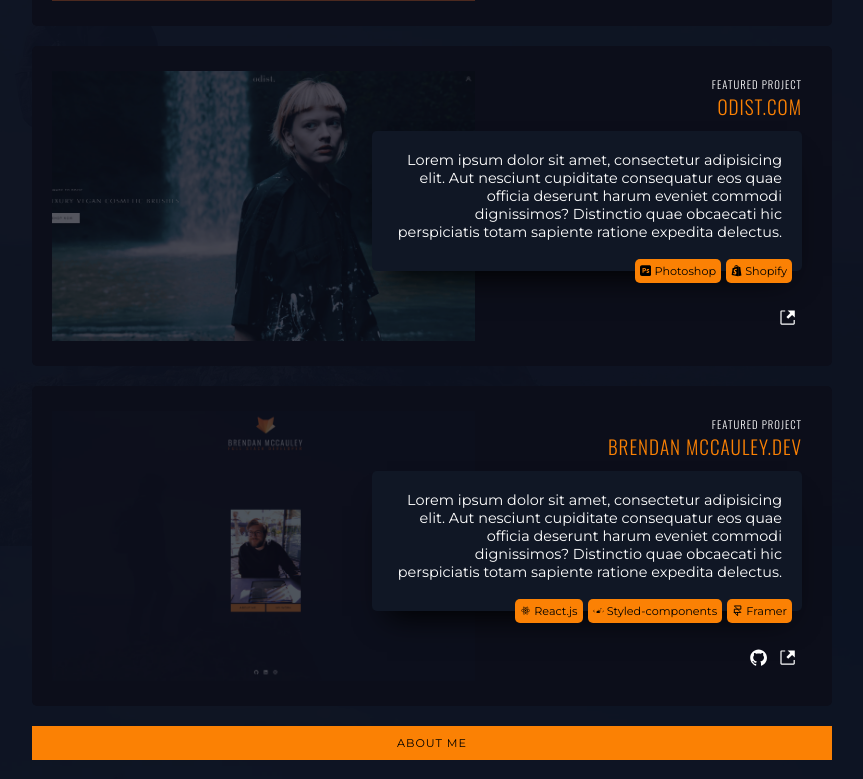
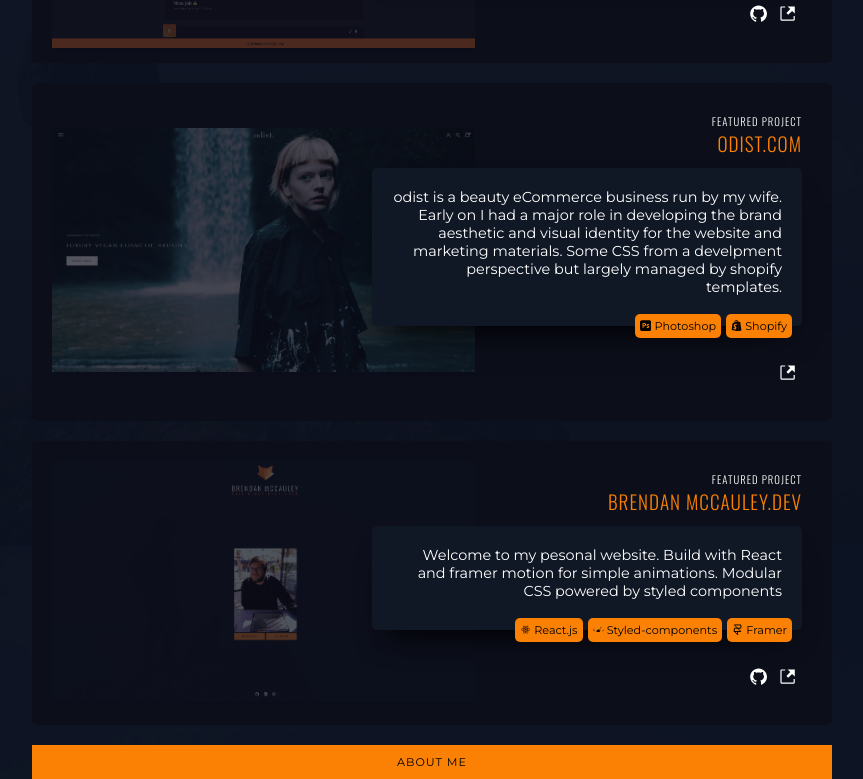
Before and after one commit to ollymac1/brendanmccauley.dev, a React (Create React App) app: page /work in a window 1280 px wide. Shown: the part 1189-1968 px from the top of the page, without its empty margins (208-1071 px from the left). Built offline with nearby package versions, Linux system fonts and the light colour scheme.

Commit message:
added portfolio summary

```diff
--- a/src/components/portfolioItem/PortfolioItem.styles.js
+++ b/src/components/portfolioItem/PortfolioItem.styles.js
@@ -4,16 +4,11 @@
 	display: flex;
 	background: ${({ theme }) => theme.colors.navy};
 	padding: 10px;
-	height: 320px;
+
 	width: 100%;
 	display: flex;
 	border-radius: 5px;
 	align-items: center;
-
-	@media only screen and (max-width: 1100px) {
-		//height: 350px;
-		height: auto;
-	}
 `;
 
 export const ImgStyles = styled.div`
--- a/src/components/portfolioList/PortfolioList.jsx
+++ b/src/components/portfolioList/PortfolioList.jsx
@@ -14,10 +14,8 @@
 								({ opacity: 0.8 },
 								{ translateY: [100, 50, -50, 20, -20, 10, 0] })
 							}
-							//exit={{ opacity: 0 }}
 							whileHover={{ scale: 1.01, opacity: 1 }}
 							initial={({ opacity: 0 }, { translateY: 200 })}
-							//transition={{ duration:  }}
 						>
 							<PortfolioItem key={index} project={project} />
 						</motion.div>
--- a/src/components/portfolioList/projects.js
+++ b/src/components/portfolioList/projects.js
@@ -11,7 +11,7 @@
 		link: 'https://www.trainhyve.com',
 		github: '',
 		description:
-			'Lorem ipsum dolor sit amet, consectetur adipisicing elit. Aut nesciunt cupiditate consequatur eos quae officia deserunt harum eveniet commodi dignissimos? Distinctio quae obcaecati hic perspiciatis totam sapiente ratione expedita delectus.',
+			'HYVE is a gym renting private studios by the hour. Everything on this website is my work; I created the brand idendity, UI, UX, built the platform with React.js on the frontend, Firebase on the backend and Redux for state management. This production app features authentication, booking/availability logic, stripe gateway integration, mandrill transactional email integtation and Node.js cloud functions. ',
 		firebase: true,
 		react: true,
 		redux: true,
@@ -25,7 +25,7 @@
 		link: 'https://thirsty-babbage-ed6e1d.netlify.app/',
 		github: 'https://github.com/ollymac1/property-marketplace',
 		description:
-			'Lorem ipsum dolor sit amet, consectetur adipisicing elit. Aut nesciunt cupiditate consequatur eos quae officia deserunt harum eveniet commodi dignissimos? Distinctio quae obcaecati hic perspiciatis totam sapiente ratione expedita delectus.',
+			"Foxtails is a property marketplace app I've build from the ground up using React on the frontend and firebase on the backend. Users are authenticated, can create, edit and delete their own listings and 'wishlist' property of interest. There are some features still under construction. ",
 		firebase: true,
 		react: true,
 		redux: false,
@@ -40,7 +40,7 @@
 		link: 'https://distracted-bartik-5f3c8f.netlify.app/',
 		github: 'https://github.com/ollymac1/feedback-app',
 		description:
-			'Lorem ipsum dolor sit amet, consectetur adipisicing elit. Aut nesciunt cupiditate consequatur eos quae officia deserunt harum eveniet commodi dignissimos? Distinctio quae obcaecati hic perspiciatis totam sapiente ratione expedita delectus.',
+			'A web app combining React and Firebase v9 for storing customer reviews. Create update and delete reviews, synced in real-time with firebase onSnapshot.',
 		firebase: true,
 		react: true,
 		redux: false,
@@ -54,7 +54,7 @@
 		link: 'https://www.odist.com',
 		github: '',
 		description:
-			'Lorem ipsum dolor sit amet, consectetur adipisicing elit. Aut nesciunt cupiditate consequatur eos quae officia deserunt harum eveniet commodi dignissimos? Distinctio quae obcaecati hic perspiciatis totam sapiente ratione expedita delectus.',
+			'odist is a beauty eCommerce business run by my wife. Early on I had a major role in developing the brand aesthetic and visual identity for the website and marketing materials. Some CSS from a develpment perspective but largely managed by shopify templates.     ',
 		firebase: false,
 		react: false,
 		redux: false,
@@ -70,7 +70,7 @@
 		link: 'https://brendanmccauley.dev',
 		github: 'https://github.com/ollymac1/brendanmccauley.dev',
 		description:
-			'Lorem ipsum dolor sit amet, consectetur adipisicing elit. Aut nesciunt cupiditate consequatur eos quae officia deserunt harum eveniet commodi dignissimos? Distinctio quae obcaecati hic perspiciatis totam sapiente ratione expedita delectus.',
+			'Welcome to my pesonal website. Build with React and framer motion for simple animations. Modular CSS powered by styled components',
 		firebase: false,
 		react: true,
 		redux: false,
```
